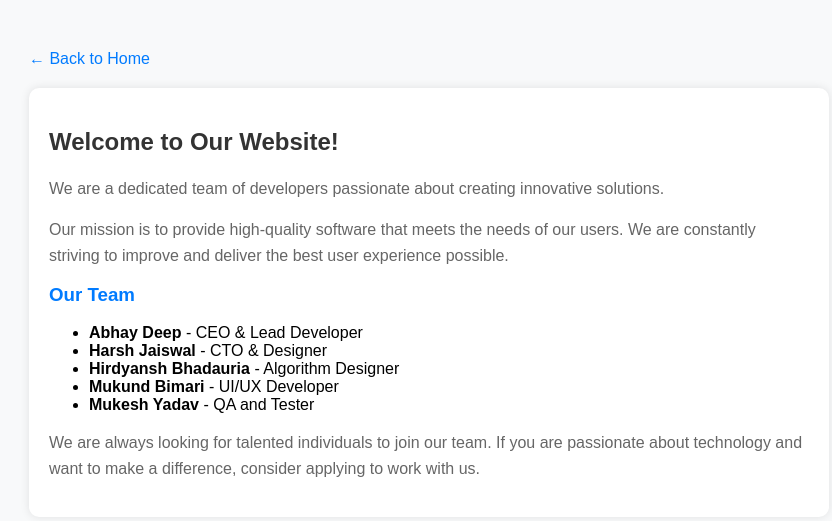
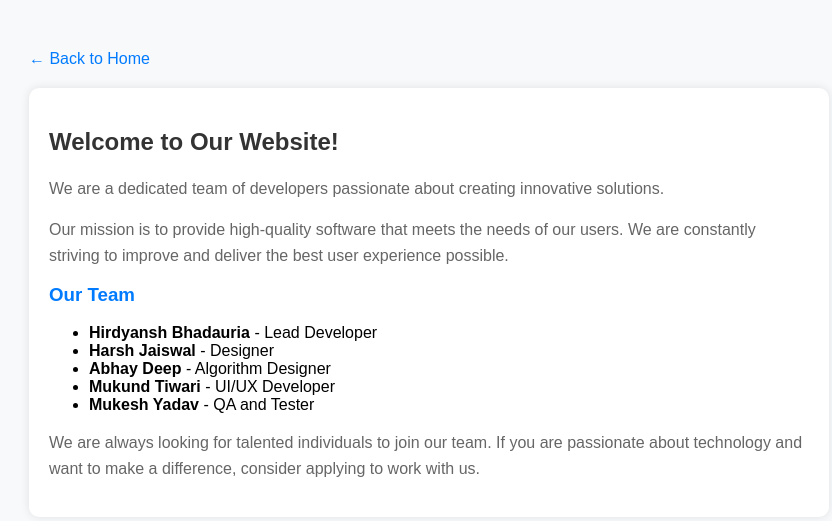
Before and after one commit to HirdyanshB/Final-Year-Project, a Flask app: page /about in a window 1280 px wide. Shown: the top 521 px of the page, without its empty margins (211-1043 px from the left). Run offline with Flask 3, Linux system fonts and the light colour scheme.

Commit message:
updated info

```diff
--- a/templates/about.html
+++ b/templates/about.html
@@ -64,10 +64,10 @@
             <p>Our mission is to provide high-quality software that meets the needs of our users. We are constantly striving to improve and deliver the best user experience possible.</p>
             <h3>Our Team</h3>
             <ul class="team-list">
-               <li><strong>Abhay Deep</strong> - CEO & Lead Developer</li>
-                <li><strong>Harsh Jaiswal</strong> - CTO & Designer </li>
-                <li><strong>Hirdyansh Bhadauria</strong> - Algorithm Designer</li>
-				<li><strong>Mukund Bimari</strong> - UI/UX Developer</li>
+               <li><strong>Hirdyansh Bhadauria</strong> - Lead Developer</li>
+                <li><strong>Harsh Jaiswal</strong> - Designer </li>
+                <li><strong>Abhay Deep</strong> - Algorithm Designer</li>
+				<li><strong>Mukund Tiwari</strong> - UI/UX Developer</li>
                 <li><strong>Mukesh Yadav</strong> - QA and Tester</li>
             </ul>
             <p>We are always looking for talented individuals to join our team. If you are passionate about technology and want to make a difference, consider applying to work with us.</p>
```
